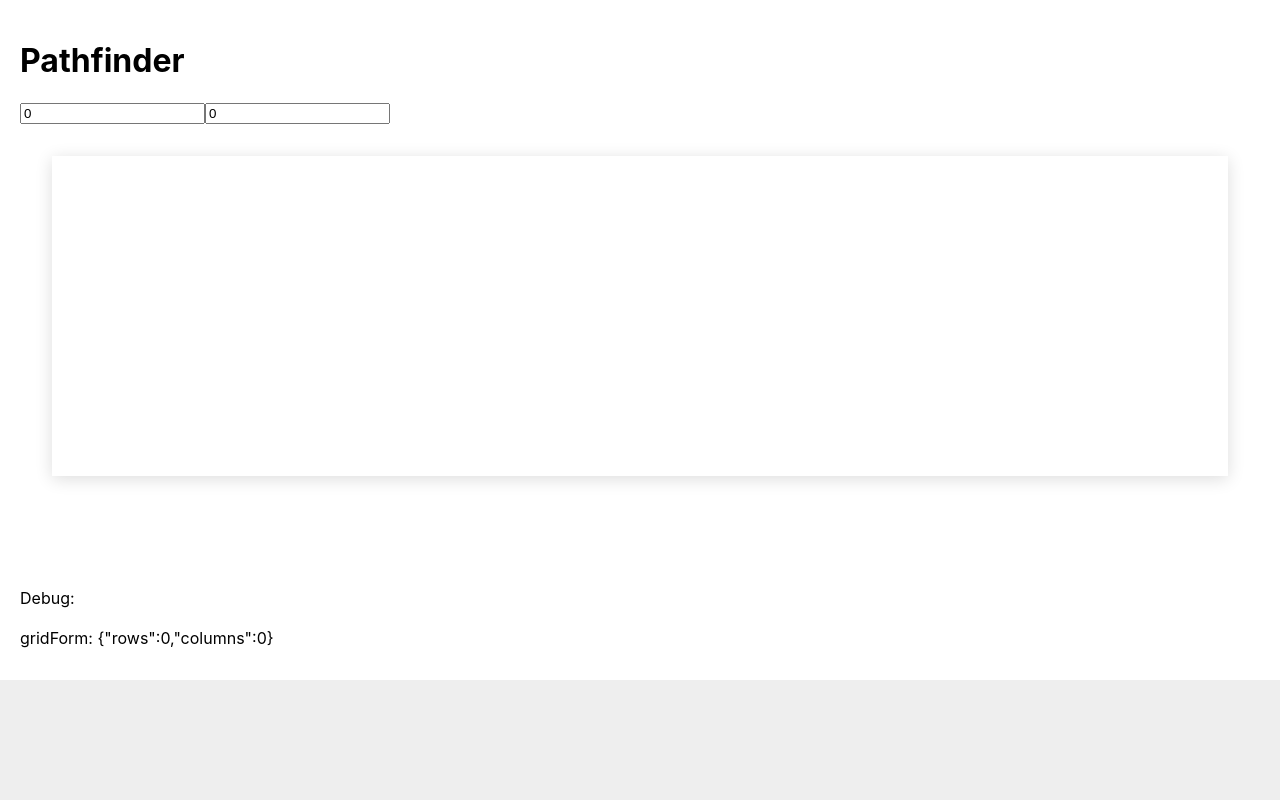
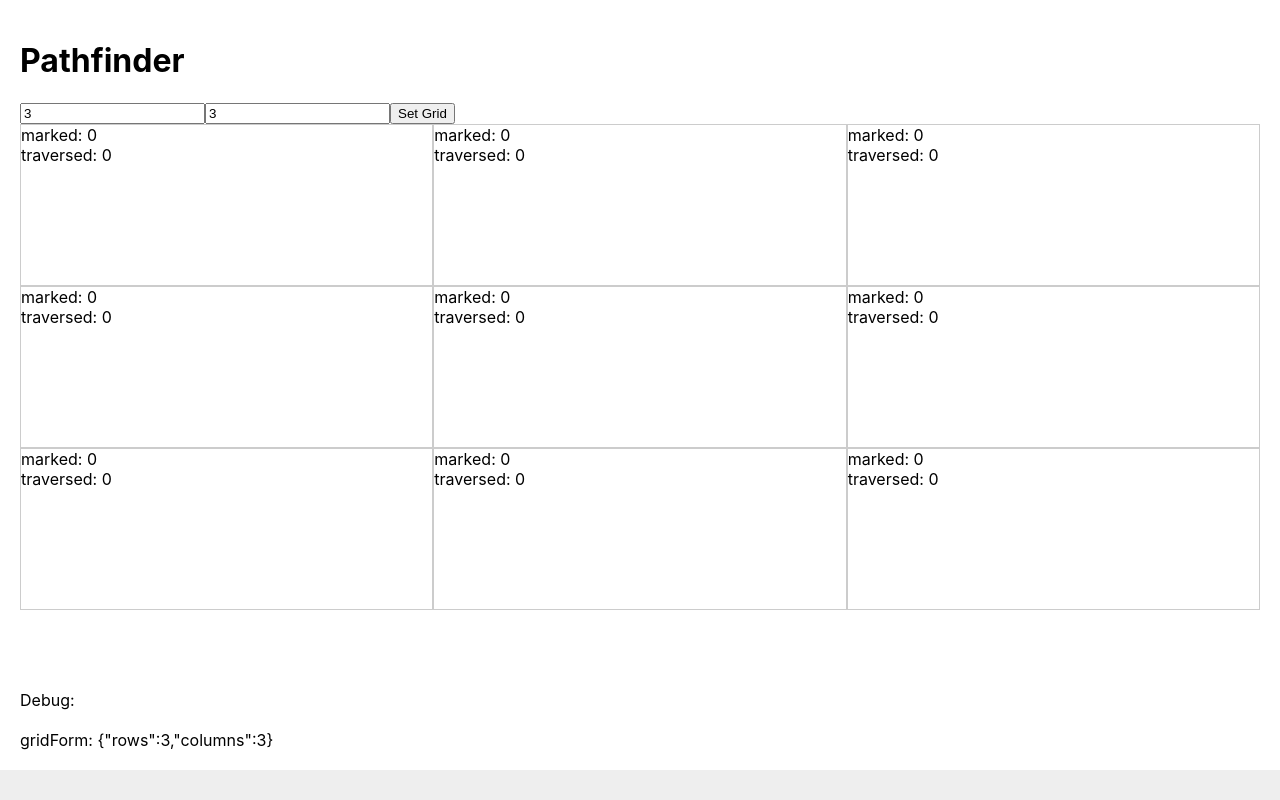
Before and after one commit to ericjames/pathfinder, a React (Create React App) app: page / in a window 1280 px wide. Built offline with nearby package versions, Linux system fonts and the light colour scheme.

Commit message:
V1 UI and testing data model

```diff
--- a/src/components/App.tsx
+++ b/src/components/App.tsx
@@ -22,24 +22,33 @@ const Content = styled.main`
 function App() {
 
   // User can change grid width height
-  const [gridForm, setGridForm] = useState<GridForm>({ rows: 0, columns: 0 });
+  const [gridForm, setGridForm] = useState<GridForm>({ rows: 3, columns: 3 });
   // const [rows, setRows] = useState<number>(0);
   // const [columns, setColumns] = useState<number>(0);
 
   // Tracks number of cells and their X or O status
-  const [cells, setCells] = useState<Array<CellStatus>>([]);
+  const [cells, setCells] = useState<Array<Array<CellStatus>>>([]);
 
   useEffect(() => {
+    // @Debugging only
+    createCells();
+  }, [gridForm]);
+
+  const createCells = () => {
     if (gridForm.rows && gridForm.columns) {
-      const cellCount = gridForm.rows * gridForm.columns;
-      const newCellGrid = [] as Array<CellStatus>;
-      for (let i = 0; i < cellCount; i++) {
-        newCellGrid.push({} as CellStatus);
+      // const cellCount = gridForm.rows * gridForm.columns;
+      const newCellGrid = [];
+      // Arrange for BFS search ...[row: column cells]
+      for (let i = 0; i < gridForm.rows; i++) {
+        newCellGrid.push([] as Array<CellStatus>);
+        const row = newCellGrid[i];
+        for (let j = 0; j < gridForm.columns; j++) {
+          row.push({ marked: 0, traversed: 0 } as CellStatus);
+        }
       }
       setCells(newCellGrid);
     }
-  }, [gridForm]);
-
+  }
 
   return (
     <AppWrapper>
@@ -49,7 +58,8 @@ function App() {
       <Content>
 
         <input value={gridForm.rows} onChange={(e) => { setGridForm({ ...gridForm, rows: parseFloat(e.target.value) }) }} type="number" />
-        <input value={gridForm.columns} type="number" />
+        <input value={gridForm.columns} onChange={(e) => { setGridForm({ ...gridForm, columns: parseFloat(e.target.value) }) }} type="number" />
+        <button onClick={createCells}>Set Grid</button>
 
         <Grid gridForm={gridForm} cells={cells} />
 
--- a/src/components/Cell.tsx
+++ b/src/components/Cell.tsx
@@ -7,11 +7,16 @@ type CellProps = {
 };
 
 const CellWrapper = styled.div`
+flex: 0 1 100%;
+height: 10em;
+border: 1px solid #ccc;
 `;
 
 export default function Cell({ cell }: CellProps) {
     return (
         <CellWrapper>
+            marked: {cell && cell.marked}<br />
+            traversed: {cell && cell.traversed}
 
         </CellWrapper>
     )
--- a/src/components/Grid.tsx
+++ b/src/components/Grid.tsx
@@ -5,21 +5,26 @@ import styled from 'styled-components';
 
 type GridProps = {
     gridForm: GridForm | null;
-    cells: Array<CellStatus> | null;
+    cells: Array<Array<CellStatus>> | null;
 };
 
 const GridWrapper = styled.div`
-box-shadow: 0 0.2em 1em #ddd;
-margin: 2em;
 min-height: 40vh;
-
+.Row {
+    display: flex;
+}
 `;
 
 export default function Grid({ gridForm, cells }: GridProps) {
+    console.log(cells);
     return (
         <GridWrapper>
 
-            {cells && cells.map((cell, i) => <Cell key={i} cell={cell} />)}
+            {cells && cells.length > 0 && cells.map((row, i) => (
+                <div className="Row" key={i}>
+                    {row.map((cell, i) => (<Cell key={i} cell={cell} />))}
+                </div>
+            ))}
 
         </GridWrapper>
     )
```
